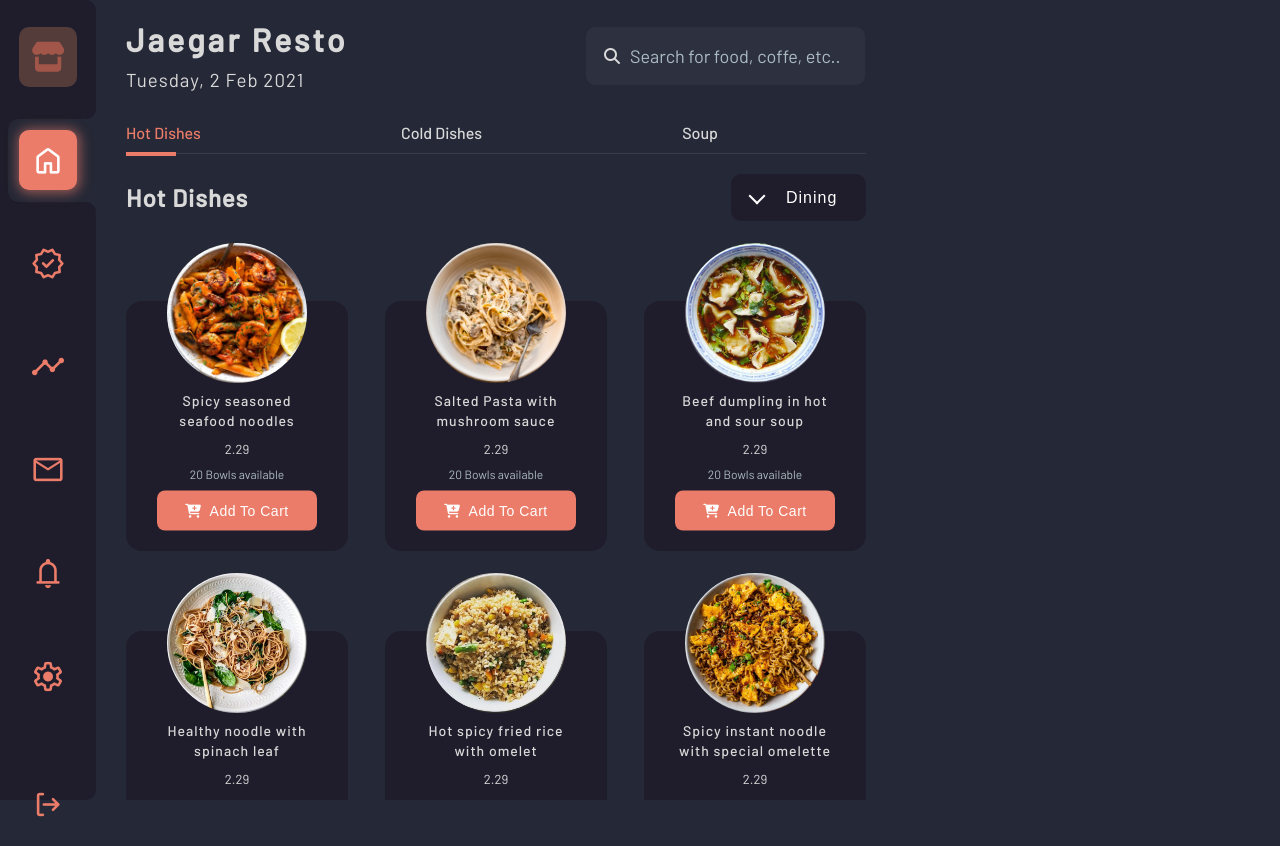
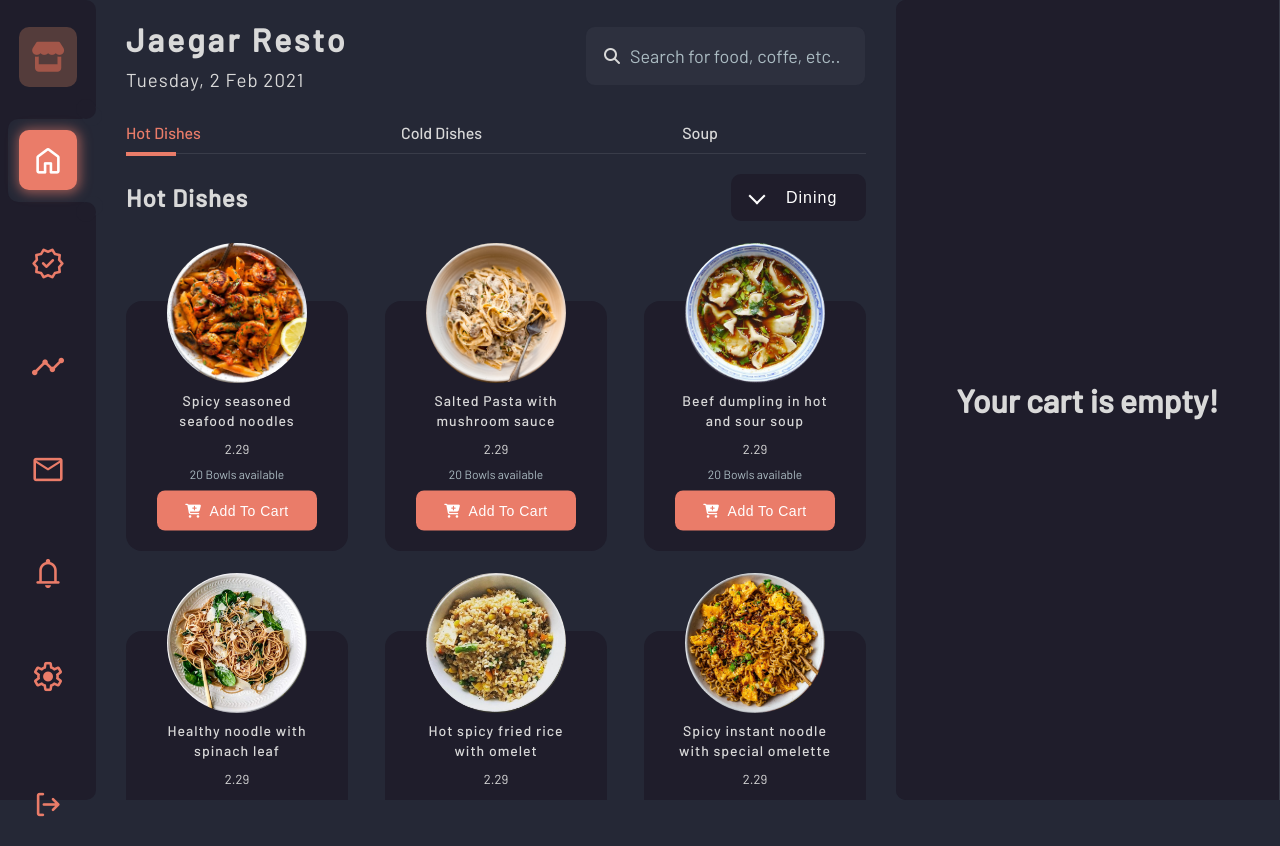
Before and after one commit to hozayfamustafaelsheikh/shopping-cart-react-redux, a React (Create React App) app: page / in a window 1280 px wide. Built offline with nearby package versions, Linux system fonts and the light colour scheme.

Commit message:
add mobile view

```diff
--- a/src/components/Cart.js
+++ b/src/components/Cart.js
@@ -52,7 +52,7 @@ function Cart(props) {
     }
 
     return (
-        <div className={"cart " + (props.openPayment ? "cart-openedPayment" : "") + ((props.openCart) ? "d-block" : "d-none")}>
+        <div className={"cart " + (props.openPayment ? "cart-openedPayment" : "") + ((props.openCart) ? "d-block" : "")}>
             {/* start popup message */}
             <Message message={message} showMessage={showMessage} />
             {/* end start popup message */}
--- a/src/components/Home.js
+++ b/src/components/Home.js
@@ -222,7 +222,7 @@ function Home(props) {
                 {
                     props.openCart ? (
                         <>
-                            <i class="fa-solid fa-basket-shopping"></i>
+                            <i className="fa-solid fa-basket-shopping"></i>
                         </>
                     ) : (
                         <>
--- a/src/components/Payment.js
+++ b/src/components/Payment.js
@@ -2,7 +2,7 @@ function Payment(props) {
     return (
         <>
             {/* payment */}
-            <div className={"payment " + (props.openPayment ? "d-block" : "d-none")}>
+            <div className={"payment " + (props.openPayment ? "d-block" : "")}>
                 {/* payment titles */}
                 <div className="payment-titles">
                     <h1>Payment</h1>
```
